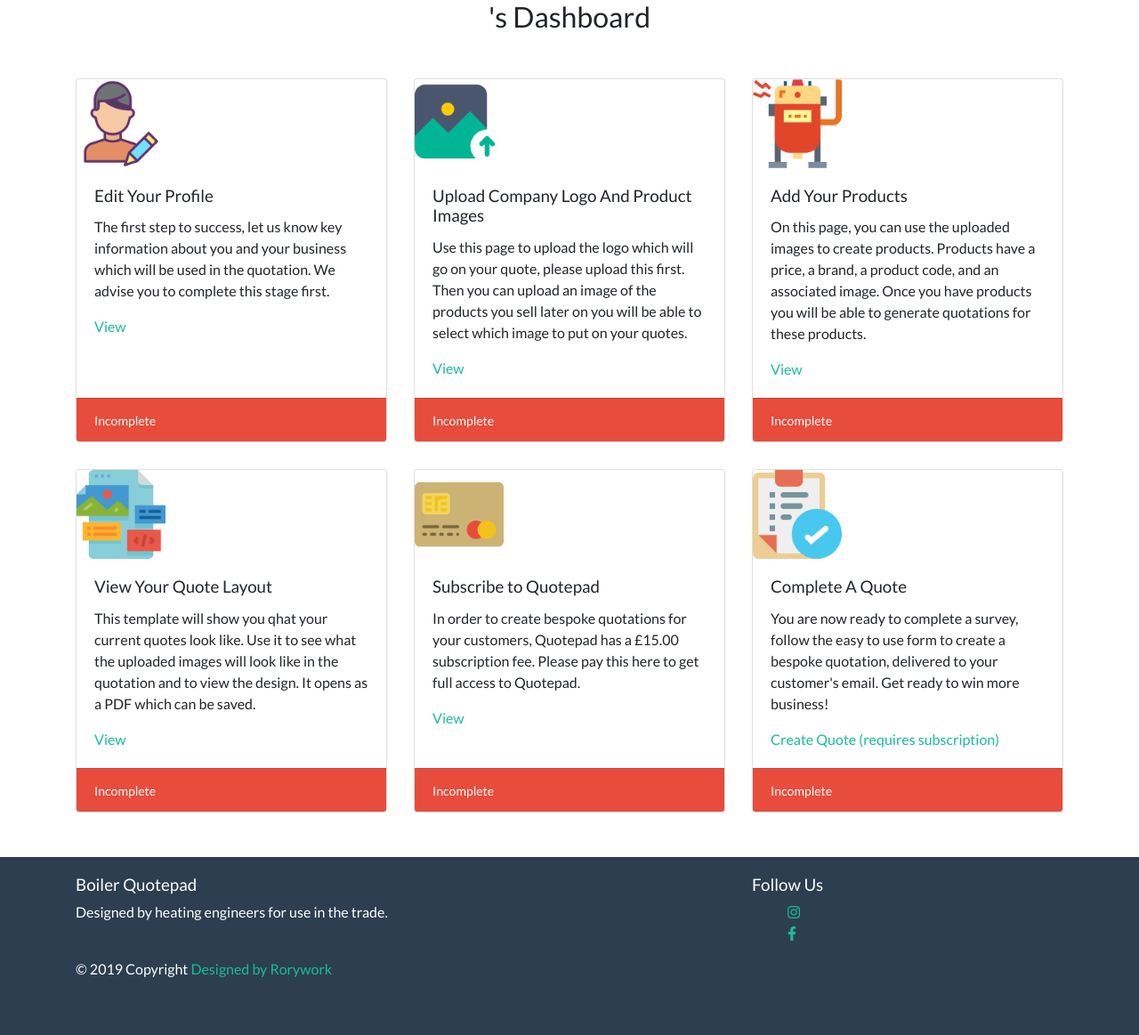
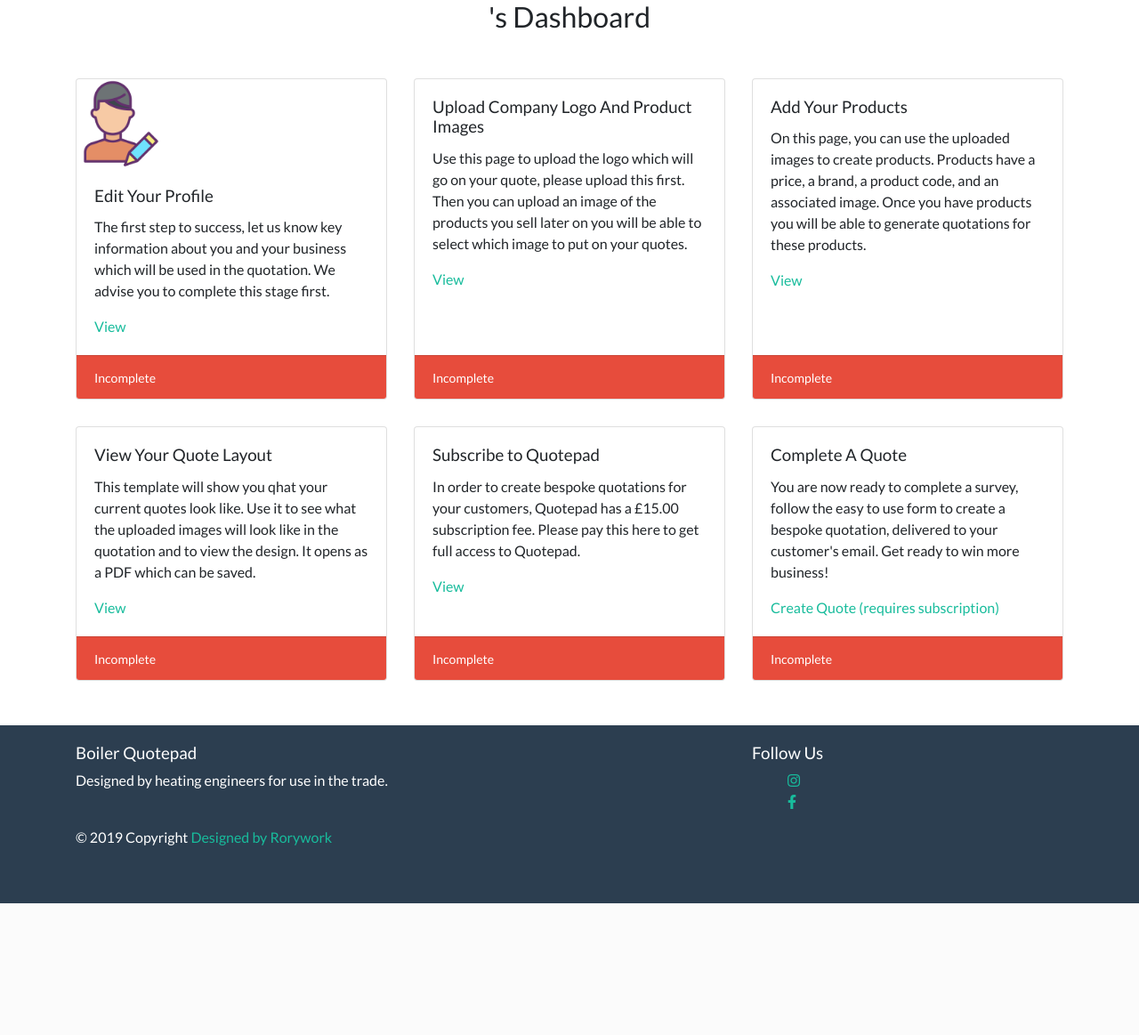
Before and after one commit to Rorywork/bquotepad, a Django app: page /home/ in a window 1280 px wide. Shown: the part 71-1234 px from the top of the page at 89% size. After the commit the page ends 1086 px from the top, so only its background shows below. Run offline with Django 3.2, Linux system fonts and the light colour scheme; some libraries are stand-ins or nearby versions.

Commit message:
Commiting old cards before  making changes to home

```diff
--- a/templates/base.html
+++ b/templates/base.html
@@ -55,7 +55,7 @@
         <a class="dropdown-item" href="/changepassword">Change Password</a>
         <a class="dropdown-item" href="/stripecheckout">Subscribe</a>
         <div class="dropdown-divider"></div>
-        <a class="dropdown-item" href="/stripecheckout">Logout</a>
+        <a class="dropdown-item" href="/logout">Logout</a>
       </div>
     </span>
 
@@ -93,7 +93,7 @@
 
 
 
-  <footer class="bg-primary">
+  <footer class="bg-primary base-footer">
     <div class="container">
       <div class="row">
         <div class=" col-12 col-lg-6">
--- a/templates/home.html
+++ b/templates/home.html
@@ -9,8 +9,8 @@
 <div class="container dashboard-container">
 
   <div class="card-deck">
-    <div class="card">
-      <img src="{% static 'icons/001-man.png' %}" class="card-img-top" alt="...">
+    <div class="card card-1">
+      <img src="{% static 'icons/001-man.png' %}" class="card-img-top img-fluid" alt="...">
       <div class="card-body">
         <h5 class="card-title">Edit Your Profile</h5>
         <p class="card-text">The first step to success, let us know key information about you and your business which will be used in the quotation. We advise you to complete this stage first. </p>
@@ -27,7 +27,7 @@
       {% endif %}
     </div>
     <div class="card">
-      <img src="{% static 'icons/002-upload.png' %}" class="card-img-top" alt="...">
+      <!-- <img src="{% static 'icons/002-upload.png' %}" class="card-img-top" alt="..."> -->
       <div class="card-body">
         <h5 class="card-title">Upload Company Logo And Product Images</h5>
         <p class="card-text">Use this page to upload the logo which will go on your quote, please upload this first. Then you can upload an image of the products you sell later on you will be able to select which image to put on your quotes. </p>
@@ -44,7 +44,7 @@
       {% endif %}
     </div>
     <div class="card">
-      <img src="{% static 'icons/003-boiler.png' %}" class="card-img-top" alt="...">
+      <!-- <img src="{% static 'icons/003-boiler.png' %}" class="card-img-top" alt="..."> -->
       <div class="card-body">
         <h5 class="card-title">Add Your Products</h5>
         <p class="card-text">On this page, you can use the uploaded images to create products. Products have a price, a brand, a product code, and an associated image. Once you have products you will be able to generate quotations for these products. </p>
@@ -65,7 +65,7 @@
 
   <div class="card-deck">
     <div class="card">
-      <img src="{% static 'icons/004-theme.png' %}" class="card-img-top" alt="...">
+      <!-- <img src="{% static 'icons/004-theme.png' %}" class="card-img-top" alt="..."> -->
       <div class="card-body">
         <h5 class="card-title">View Your Quote Layout</h5>
         <p class="card-text">This template will show you qhat your current quotes look like. Use it to see what the uploaded images will look like in the quotation and to view the design. It opens as a PDF which can be saved.</p>
@@ -82,7 +82,7 @@
       {% endif %}
     </div>
     <div class="card">
-      <img src="{% static 'icons/006-card.png' %}" class="card-img-top" alt="...">
+      <!-- <img src="{% static 'icons/006-card.png' %}" class="card-img-top" alt="..."> -->
       <div class="card-body">
         <h5 class="card-title">Subscribe to Quotepad</h5>
         <p class="card-text">In order to create bespoke quotations for your customers, Quotepad has a £15.00 subscription fee. Please pay this here to get full access to Quotepad.</p>
@@ -99,7 +99,7 @@
       {% endif %}
     </div>
     <div class="card">
-      <img src="{% static 'icons/005-survey.png' %}" class="card-img-top" alt="...">
+      <!-- <img src="{% static 'icons/005-survey.png' %}" class="card-img-top" alt="..."> -->
       <div class="card-body">
         <h5 class="card-title">Complete A Quote</h5>
         <p class="card-text">You are now ready to complete a survey, follow the easy to use form to create a bespoke quotation, delivered to your customer's email. Get ready to win more business!</p>
```
